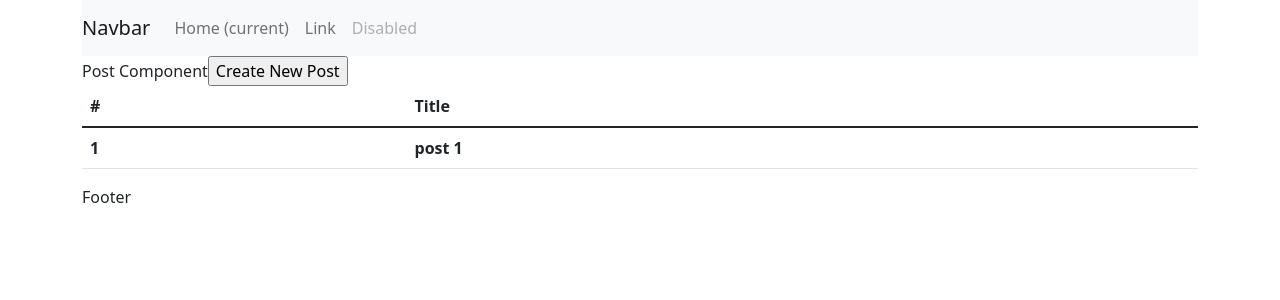
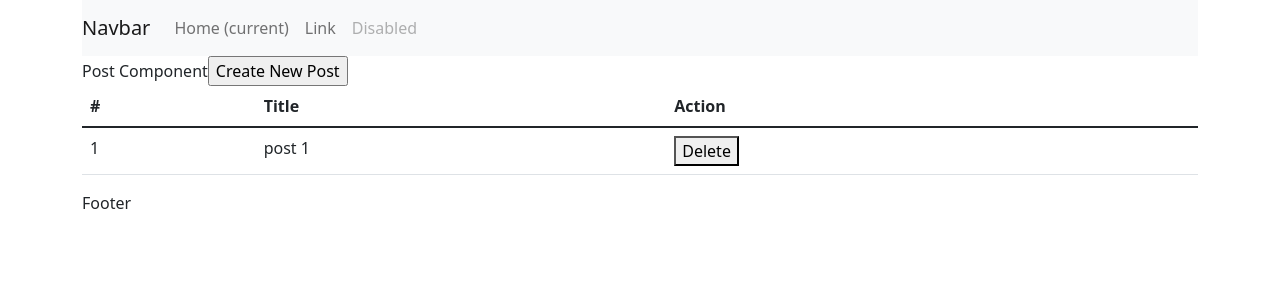
Before and after one commit to vinayjoshi03/react-basic-with-hooks, a React (Create React App) app: page / in a window 1280 px wide. Shown: the top 300 px of the page. Built offline with nearby package versions, Linux system fonts and the light colour scheme.

Commit message:
Added delete functionality in react

```diff
--- a/src/components/Posts/AddPostFormComponent.js
+++ b/src/components/Posts/AddPostFormComponent.js
@@ -14,20 +14,18 @@ const AddPostFormComponent = () => {
         }
         dispatch(hideModelBox());
     });
- const [counter, reducerDispatch] = useReducer((state, action)=>{
-     console.log('Initial-->',state)
-     if(action.type == 'Increment') {
-        state = state+1;
-        console.log('incrmental-->',state)
-     }
-    return state;
- }, 0)
+    const [counter, reducerDispatch] = useReducer((state, action)=>{
+        if(action.type == 'Increment') {
+            state = state+1;
+        }
+        return state;
+    }, 0);
     return (
         <>
             <form onSubmit={(e) => { addPostActionHandler(e) }}>
                 <div className={"mb-3 row"}>
-                    <label for="title" class="col-sm-2 col-form-label">Title {counter}</label>
-                    <div class="col-sm-10">
+                    <label htmlFor="title" className="col-sm-2 col-form-label">Title {counter}</label>
+                    <div className="col-sm-10">
                         <input
                         type="text"
                         className="form-control"
@@ -37,8 +35,8 @@ const AddPostFormComponent = () => {
                     </div>
                 </div>
                 <div className={"mb-3 row"}>
-                    <label for="title" class="col-sm-2 col-form-label">&nbsp;</label>
-                    <div class="col-sm-10">
+                    <label htmlFor="title" className="col-sm-2 col-form-label">&nbsp;</label>
+                    <div className="col-sm-10">
                         <button type="submit" className="btn btn-primary">Create post</button> &nbsp;
                         <button onClick={() => { dispatch(hideModelBox()); reducerDispatch({'type':'Increment'}) }} type="button" className="btn btn-primary">Close</button>
                     </div>
--- a/src/components/Posts/index.js
+++ b/src/components/Posts/index.js
@@ -1,7 +1,7 @@
 import React, { useCallback, useState } from 'react'
 import AuxilaryComponent from '../Hoc/AuxilaryComponent';
 import { useSelector, useDispatch } from 'react-redux'
-
+import { deletePost } from '../../slices/postsSlice';
 import { showModelBox } from '../../slices/global';
 import ModelBoxComponent  from '../ModelBox';
 import AddPostFormComponent from './AddPostFormComponent';
@@ -16,15 +16,23 @@ const Posts = () => {
         dispatch(showModelBox());
     }
 
+    const onDeleteHandler = useCallback((uniqueid)=>{
+        console.log('On delete handler-->', uniqueid);
+        dispatch(deletePost({id:uniqueid}));
+    });
+
     const showAllPosts = (allPosts) => {
         let rowId = 1;
         const rows = allPosts.map((index) => {
             const indexid = rowId;
             rowId = indexid + 1;
             return (
-                <tr key={shortid.generate()}>
-                    <th scope="col">{indexid}</th>
-                    <th scope="col">{index.title}</th>
+                <tr key={index.id}>
+                    <td scope="col">{indexid}</td>
+                    <td scope="col">{index.title}</td>
+                    <td>
+                        <button id={index.id} onClick={(e)=>{onDeleteHandler(index.id)}} value='Delete'> Delete </button>
+                    </td>
                 </tr>
             )
         });
@@ -39,6 +47,7 @@ const Posts = () => {
                         <tr>
                             <th scope="col">#</th>
                             <th scope="col">Title</th>
+                            <th scope="col">Action</th>
                         </tr>
                     </thead>
                     <tbody>
@@ -50,11 +59,8 @@ const Posts = () => {
     }
     return (
         <>
-
             Post Component
-
             <input type={"button"} value='Create New Post' onClick={() => { createPostHandler() }} />
-
             {showAllPosts(allStates.posts.posts)}
         </>
     )
--- a/src/slices/postsSlice.js
+++ b/src/slices/postsSlice.js
@@ -1,8 +1,8 @@
-import { createSlice } from "@reduxjs/toolkit";
+import { createSlice, current } from "@reduxjs/toolkit";
 
 let initialState = {
     posts: [{
-        id: Math.random(-10000),
+        id: 'ssdfsdfsdfsdfsdsd',
         title: 'post 1'
     }],
     errors: {}
@@ -19,8 +19,16 @@ export const postSlice = createSlice({
         addPost: (state, payload) => {
             //state.posts = [...state.posts, payload];
             state.posts.push(payload.payload);
+        },
+        deletePost: (state, payload) => {
+            //const { id } = payload;
+            const { posts } = current(state);
+            const data = posts.filter((item) => {
+                return item.id !== payload.payload.id;
+            });
+           state.posts = data;
         }
     }
 });
-export const { getPosts, addPost } = postSlice.actions;
+export const { getPosts, addPost, deletePost } = postSlice.actions;
 export default postSlice.reducer;
```
Also changed, not shown: package.json (+6 -1 lines), src/App.js (+5 -5 lines), src/components/Layout/index.js (+5 -5 lines), 2 other files (tests, documents, lock files or other folders).
